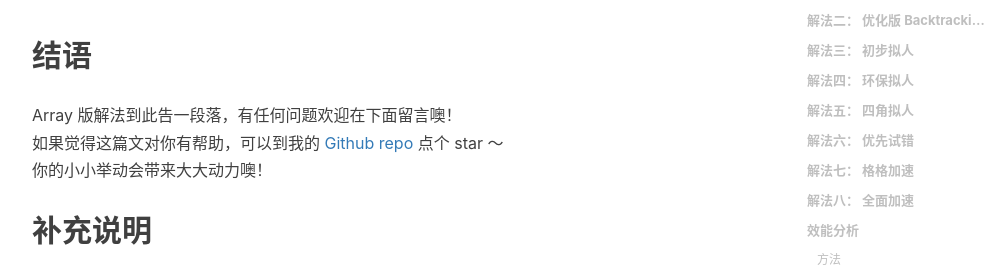
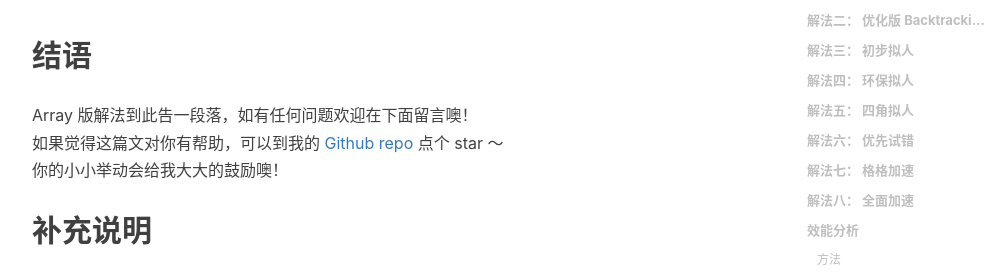
Before and after one commit to siahuat0727/siahuat0727.github.io, a Jekyll site: the page built from _posts/2018-06-19-sudoku.markdown, in a window 1280 px wide and 900 px high, scrolled down 23642 px. Shown: the part 155-431 px from the top of the window, without its empty margins (233-1238 px from the left). Built offline with Jekyll 4.4.1, drawn with Linux system fonts in a browser that asks for light colours; nearby versions of some CDN libraries; library files that are not in the unit come from our copies; comment, search, counter and statistics services are not loaded.

Commit message:
update 结语 again

```diff
--- a/_posts/2018-06-19-sudoku.markdown
+++ b/_posts/2018-06-19-sudoku.markdown
@@ -840,9 +840,9 @@ void sudoku_init(Sudoku *thiz)
 
 ## 结语
 
-Array 版解法到此告一段落，有任何问题欢迎在下面留言噢！
+Array 版解法到此告一段落，如有任何问题欢迎在下面留言噢！
 如果觉得这篇文对你有帮助，可以到我的 [Github repo](https://github.com/siahuat0727/sudoku) 点个 star ～
-你的小小举动会带来大大动力噢！
+你的小小举动会给我大大的鼓励噢！
 
 ## 补充说明
 
```
